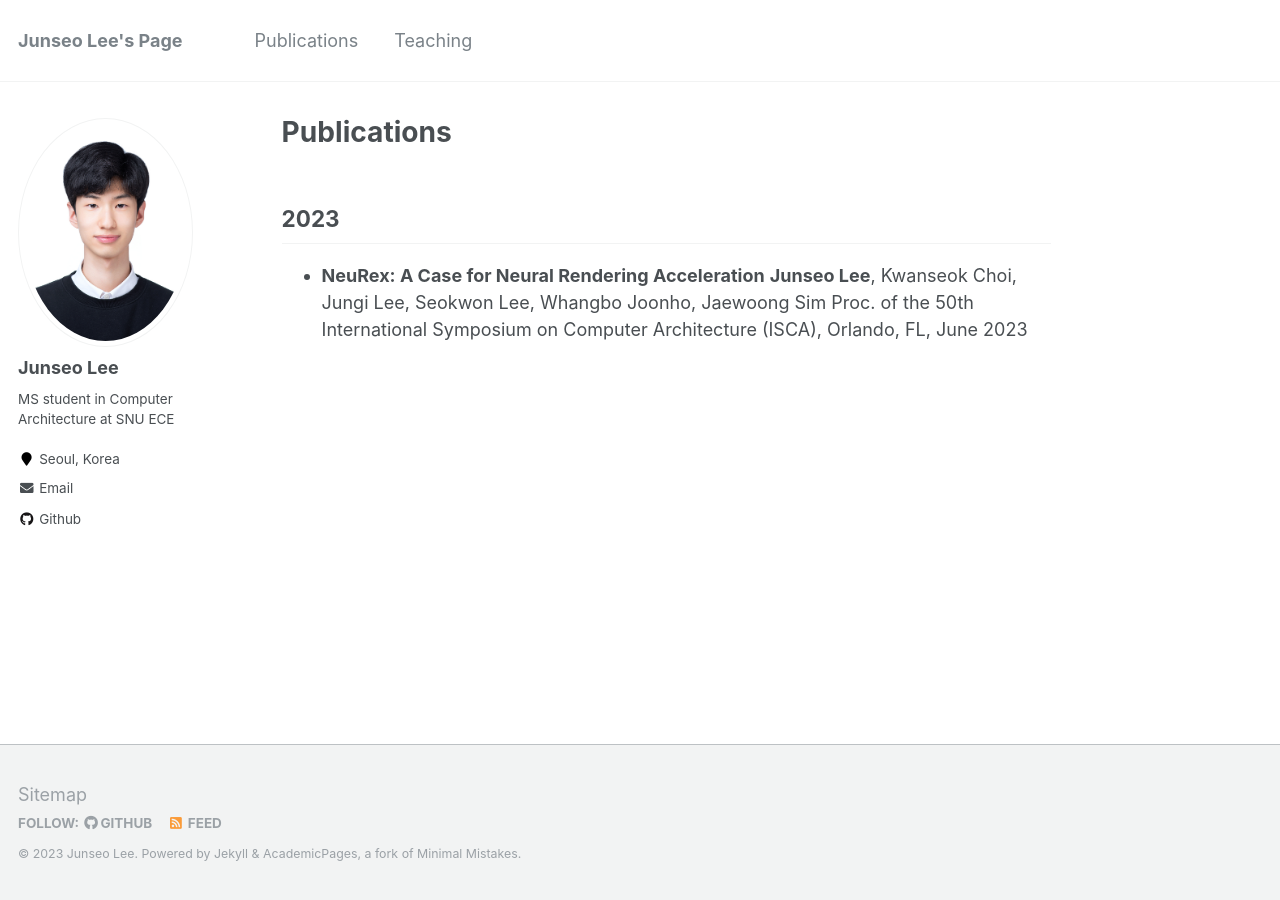
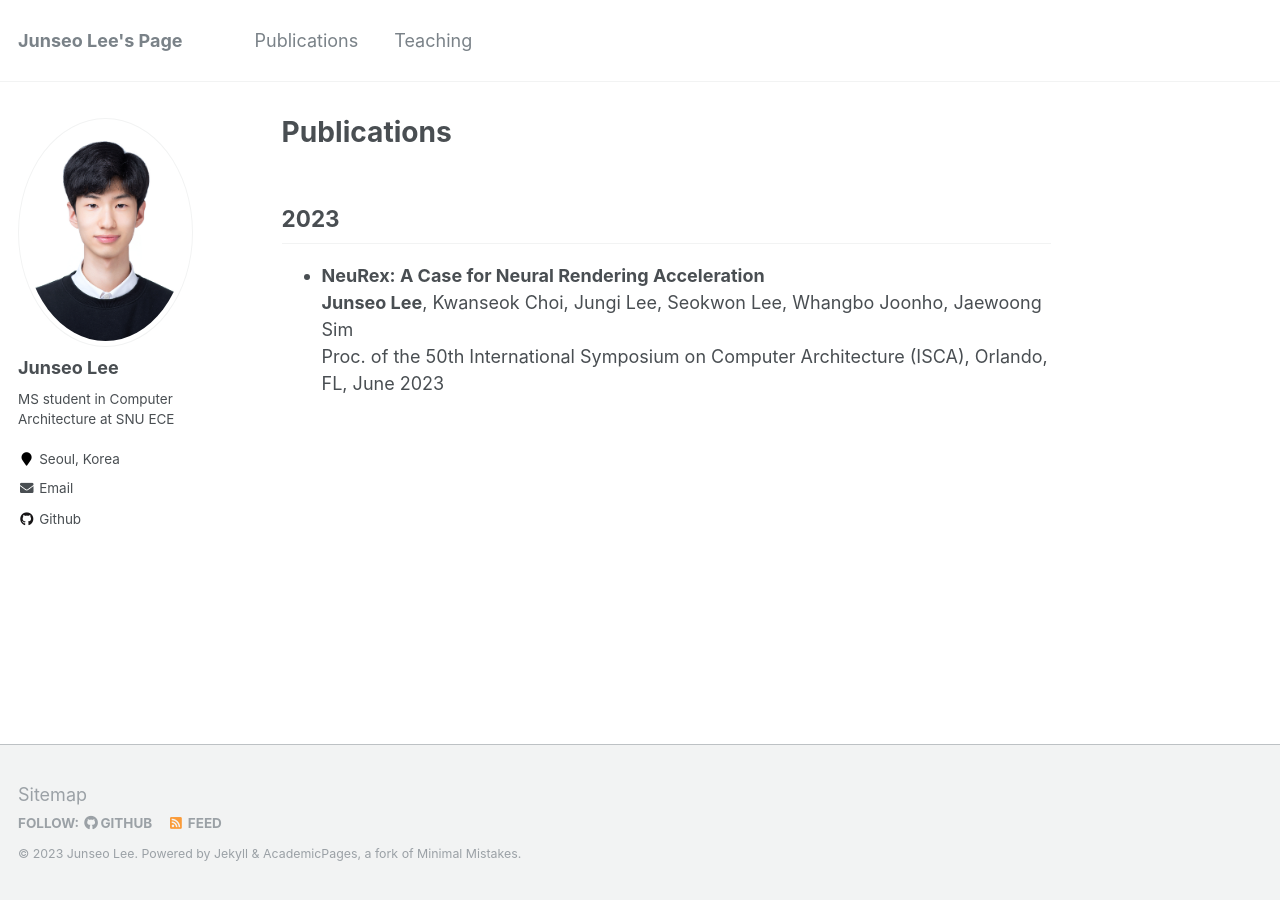
Before and after one commit to jsl013/jsl013.github.io, a Jekyll site: the page built from _pages/publications.md, in a window 1280 px wide. Built offline with Jekyll 4.4.1, drawn with Linux system fonts in a browser that asks for light colours.

```diff
--- a/_pages/publications.md
+++ b/_pages/publications.md
@@ -6,6 +6,6 @@ author_profile: true
 ---
 
 ## 2023
-  * __NeuRex: A Case for Neural Rendering Acceleration__
-    __Junseo Lee__, Kwanseok Choi, Jungi Lee, Seokwon Lee, Whangbo Joonho, Jaewoong Sim
+  * __NeuRex: A Case for Neural Rendering Acceleration__ \
+    __Junseo Lee__, Kwanseok Choi, Jungi Lee, Seokwon Lee, Whangbo Joonho, Jaewoong Sim \
     Proc. of the 50th International Symposium on Computer Architecture (ISCA), Orlando, FL, June 2023
```
